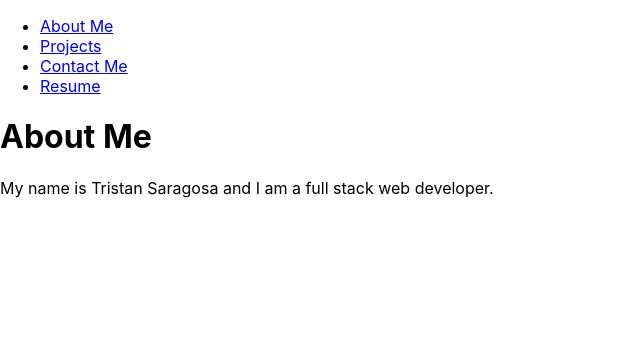
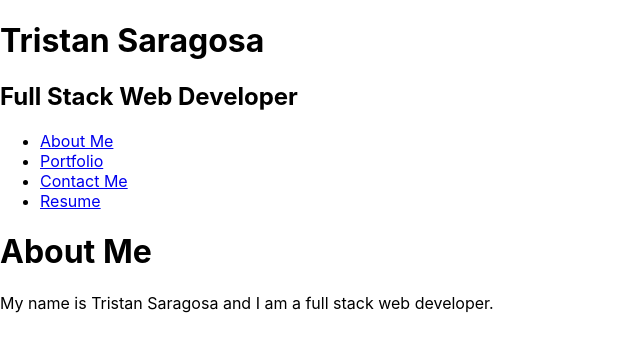
Before and after one commit to trufl/my-dev-portfolio, a React (Create React App) app: page / in a window 1280 px wide. Shown: the top 352 px of the page, without its empty margins (0-640 px from the left). Built offline with nearby package versions, Linux system fonts and the light colour scheme.

Commit message:
adds working navbar

```diff
--- a/src/App.js
+++ b/src/App.js
@@ -1,8 +1,40 @@
-import MainContainer from './components/MainContainer';
+import { useState } from 'react';
+import AboutMe from './pages/AboutMe';
+import Portfolio from './pages/Projects';
+import ContactMe from './pages/ContactMe';
+import Resume from './pages/Resume';
+import Header from './components/Header';
 
 function App() {
+  const [currentPage, setCurrentPage] = useState('About Me');
+
+  const renderPage = () => {
+    switch(currentPage){
+      case 'About Me':
+        document.title = currentPage;
+        return <AboutMe />;
+      case 'Portfolio':
+        document.title = currentPage;
+        return <Portfolio />;
+      case 'Contact Me':
+        document.title = currentPage;
+        return <ContactMe />;
+      case 'Resume':
+        document.title = currentPage;
+        return <Resume />;
+      default:
+        break;
+    }
+  };
+
+  const handlePageChange = (page) => setCurrentPage(page);
+
   return (
-    <MainContainer />
+
+    <main>
+      <Header currentPage={currentPage} handlePageChange={handlePageChange} />
+      {renderPage()}
+    </main>
   );
 }
 
--- /dev/null
+++ b/src/components/Header.js
@@ -0,0 +1,22 @@
+import NavBar from "./NavBar/NavBar";
+
+function Header ({ currentPage, handlePageChange }) {
+    return(
+        <header>
+            <div>
+                <h1>
+                    Tristan Saragosa
+                </h1>
+                <h2>
+                    Full Stack Web Developer
+                </h2>
+            </div>
+            <div>
+                <NavBar currentPage={currentPage} handlePageChange={handlePageChange} />
+            </div>
+
+        </header>
+    );
+}
+
+export default Header;
--- a/src/components/MainContainer.js
+++ /dev/null
@@ -1,39 +0,0 @@
-import { useState } from 'react';
-import NavTabs from './NavBar/NavTabs/NavTabs';
-import AboutMe from '../pages/AboutMe';
-import Portfolio from '../pages/Projects';
-import ContactMe from '../pages/ContactMe';
-import Resume from '../pages/Resume';
-
-
-export default function MainContainer() {
-  const [currentPage, setCurrentPage] = useState('About Me');
-
-  const renderPage = () => {
-    switch(currentPage){
-      case 'About Me':
-        document.title = currentPage;
-        return <AboutMe />;
-      case 'Portfolio':
-        document.title = currentPage;
-        return <Portfolio />;
-      case 'Contact Me':
-        document.title = currentPage;
-        return <ContactMe />;
-      case 'Resume':
-        document.title = currentPage;
-        return <Resume />;
-      default:
-        break;
-    }
-  };
-
-  const handlePageChange = (page) => setCurrentPage(page);
-
-  return (
-    <div>
-      <NavTabs currentPage={currentPage} handlePageChange={handlePageChange} />
-      {renderPage()}
-    </div>
-  );
-}
--- a/src/components/NavBar/NavBar.js
+++ b/src/components/NavBar/NavBar.js
@@ -0,0 +1,10 @@
+import NavTabs from './NavTabs/NavTabs';
+
+
+export default function NavBar({ currentPage, handlePageChange }) {
+    return (
+        <ul className="nav nav-tabs">
+            <NavTabs currentPage={currentPage} handlePageChange={handlePageChange} />
+        </ul>
+    );
+}
--- a/src/components/NavBar/NavTabs/NavTabs.js
+++ b/src/components/NavBar/NavTabs/NavTabs.js
@@ -1,45 +1,21 @@
 function NavTabs({ currentPage, handlePageChange }) {
-  const labels = []
+  const labels = ['About Me', 'Portfolio', 'Contact Me', 'Resume']
 
   return (
-    <ul className="nav nav-tabs">
-      <li className="nav-item">
-        <a
-          href="#about-me"
-          onClick={() => handlePageChange('About Me')}
-          className={currentPage === 'About Me' ? 'nav-link active' : 'nav-link'}
-        >
-          About Me
-        </a>
-      </li>
-      <li className="nav-item">
-        <a
-          href="#projects"
-          onClick={() => handlePageChange('Projects')}
-          className={currentPage === 'Projects' ? 'nav-link active' : 'nav-link'}
-        >
-          Projects
-        </a>
-      </li>
-      <li className="nav-item">
-        <a
-          href="#contact-me"
-          onClick={() => handlePageChange('Contact Me')}
-          className={currentPage === 'Contact Me' ? 'nav-link active' : 'nav-link'}
-        >
-          Contact Me
-        </a>
-      </li>
-      <li className="nav-item">
-        <a
-          href="#resume"
-          onClick={() => handlePageChange('Resume')}
-          className={currentPage === 'Resume' ? 'nav-link active' : 'nav-link'}
-        >
-          Resume
-        </a>
-      </li>
-    </ul>
+    <>
+      { labels.map((label) => (
+          <li key={label} className="nav-item">
+            <a
+              href={`#${label.includes(' ') ? label.split(' ')[0].toLowerCase() + '-' + label.split(' ')[1].toLowerCase() : label.toLowerCase()}`}
+              onClick={() => handlePageChange(label)}
+              className={currentPage === label ? 'nav-link active' : 'nav-link'}
+            >
+              {label}
+            </a>
+          </li>
+        ))
+      }
+    </>
   );
 }
 
```
Also changed, not shown: public/index.html (+0 -23 lines), src/components/Footer.js (added), src/components/StationaryEls/Footer.js (deleted), src/components/StationaryEls/Header.js (deleted).
